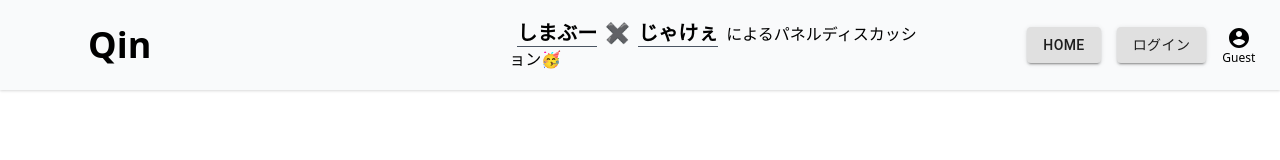
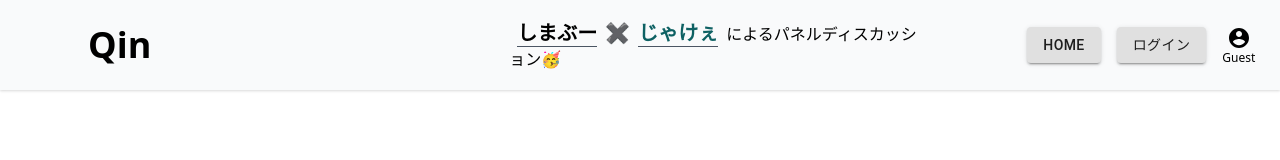
Before and after one commit to mayone-du/panel-discussion-frontend, a Next.js app: page /auth in a window 1280 px wide. Shown: the top 160 px of the page. Built offline with nearby package versions, Linux system fonts and the light colour scheme.

Commit message:
Edit top text color

```diff
--- a/src/components/Layout/Layout.tsx
+++ b/src/components/Layout/Layout.tsx
@@ -61,6 +61,7 @@ export const Layout: React.FC<{ children: any }> = ({ children }) => {
                 ✖
                 <a
                   className="mx-2 border-b border-gray-600"
+                  style={{ color: "#0E6163" }}
                   href="https://twitter.com/bb_ja_k"
                 >
                   じゃけぇ
```
